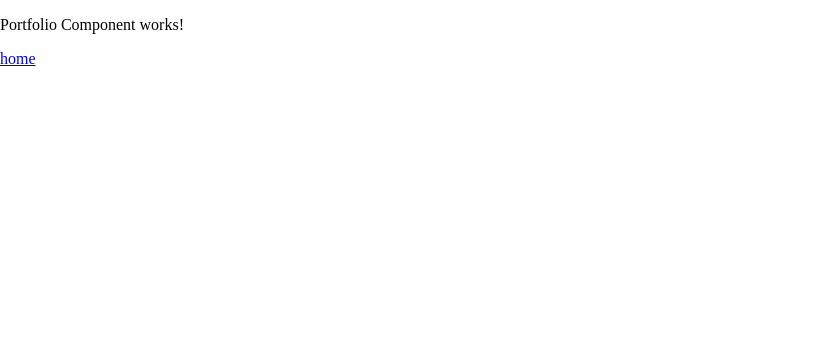
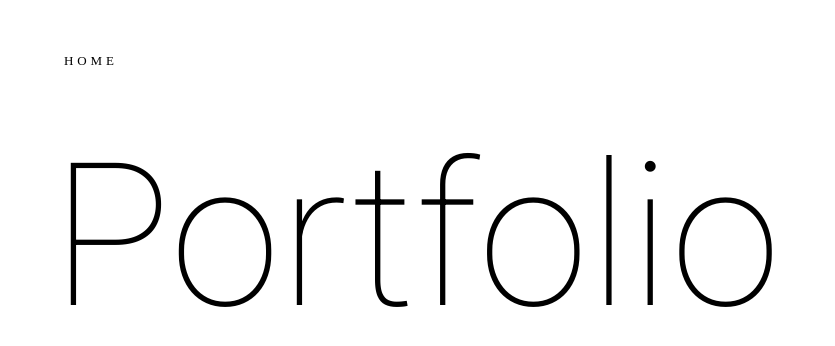
Before and after one commit to SarahMAmann/old-portfolio, an Angular app: page /work in a window 1280 px wide. Shown: the top 346 px of the page, without its empty margins (0-835 px from the left). Built offline with nearby package versions, Linux system fonts and the light colour scheme.

Commit message:
portfolio-heading

```diff
--- a/src/app/modules/portfolio/views/portfolio-component/portfolio.component.html
+++ b/src/app/modules/portfolio/views/portfolio-component/portfolio.component.html
@@ -1,4 +1,10 @@
+<body class="portfolio-body">
 <div @fade>
-<p>Portfolio Component works!</p>
-<a routerLink="/">home</a>
+<div class="nav-section">
+<a class="home-link" routerLink="/">HOME</a>
 </div>
+<div class="portfolio-heading">
+<p class="portfolio-title">Portfolio</p>
+</div>
+</div>
+</body>
--- a/src/app/modules/portfolio/views/portfolio-component/portfolio.component.scss
+++ b/src/app/modules/portfolio/views/portfolio-component/portfolio.component.scss
@@ -0,0 +1,41 @@
+// @import url('https://fonts.googleapis.com/css2?family=Open+Sans:wght@300&display=swap');
+@import url('https://fonts.googleapis.com/css2?family=Roboto:wght@100&display=swap');
+
+.portfolio-body {
+// background-image: linear-gradient(-45deg, #000000,  rgb(25, 29, 32), #32323e);
+}
+
+.nav-section {
+  margin-top: 4%;
+  padding-left: 5%;
+  @media screen and (max-width: 800px) {
+    padding-left: 8%;
+    padding-top: 5%;
+  }
+}
+
+.home-link {
+  color: black;
+  text-decoration: none;
+  letter-spacing: 0.3em;
+  font-size: 13px;
+}
+
+.portfolio-heading {
+  margin-top: -150px;
+  @media screen and (max-width: 800px) {
+    margin-top: -50px;
+  }
+}
+
+.portfolio-title {
+  padding-left: 4%;
+  // font-family: 'Open Sans', sans-serif;
+  font-family: 'Roboto', sans-serif;
+  font-size: 200px;
+  font-weight: 10;
+  @media screen and (max-width: 800px) {
+    font-size: 80px;
+    padding-left: 6%;
+  }
+}
```
